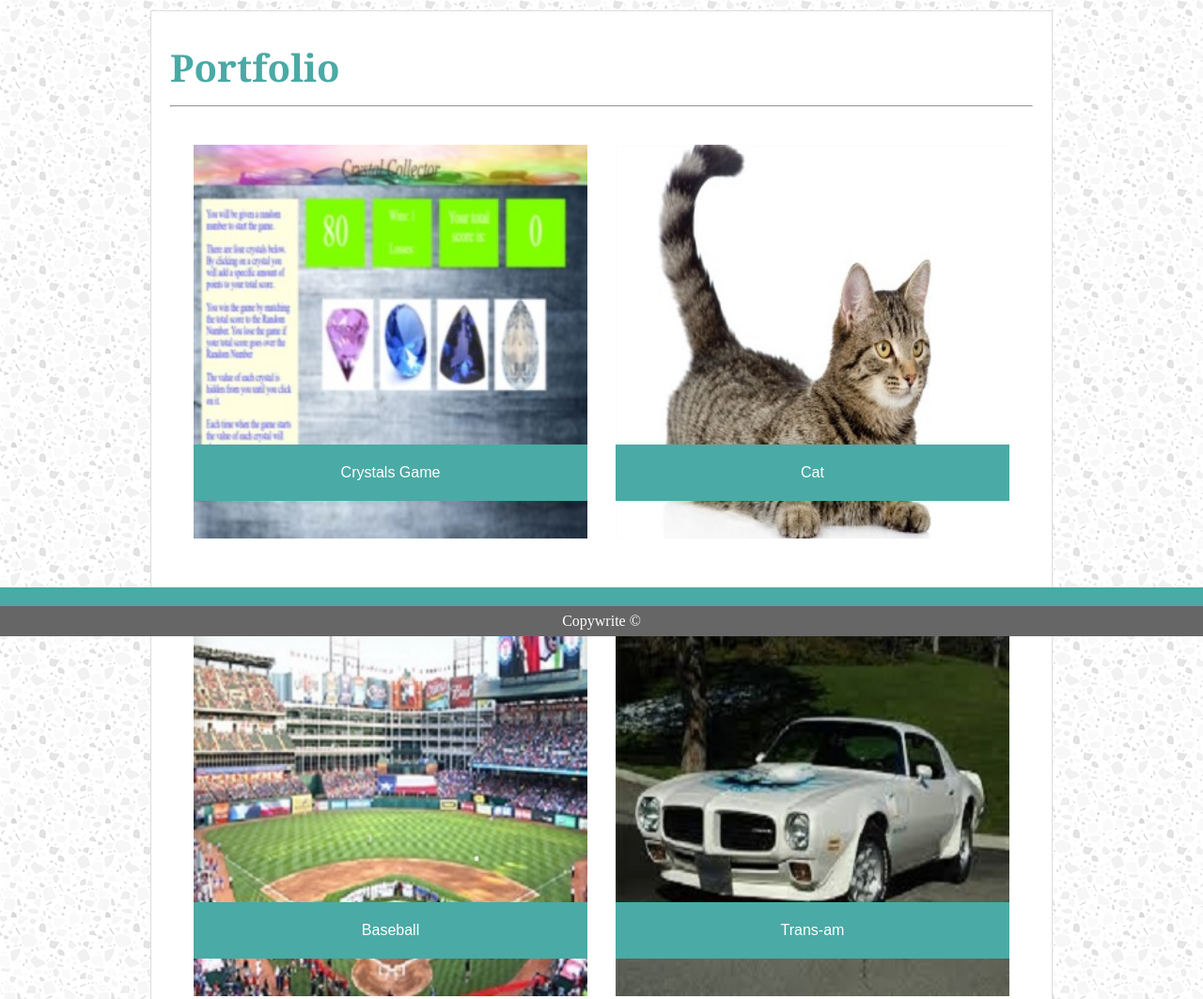
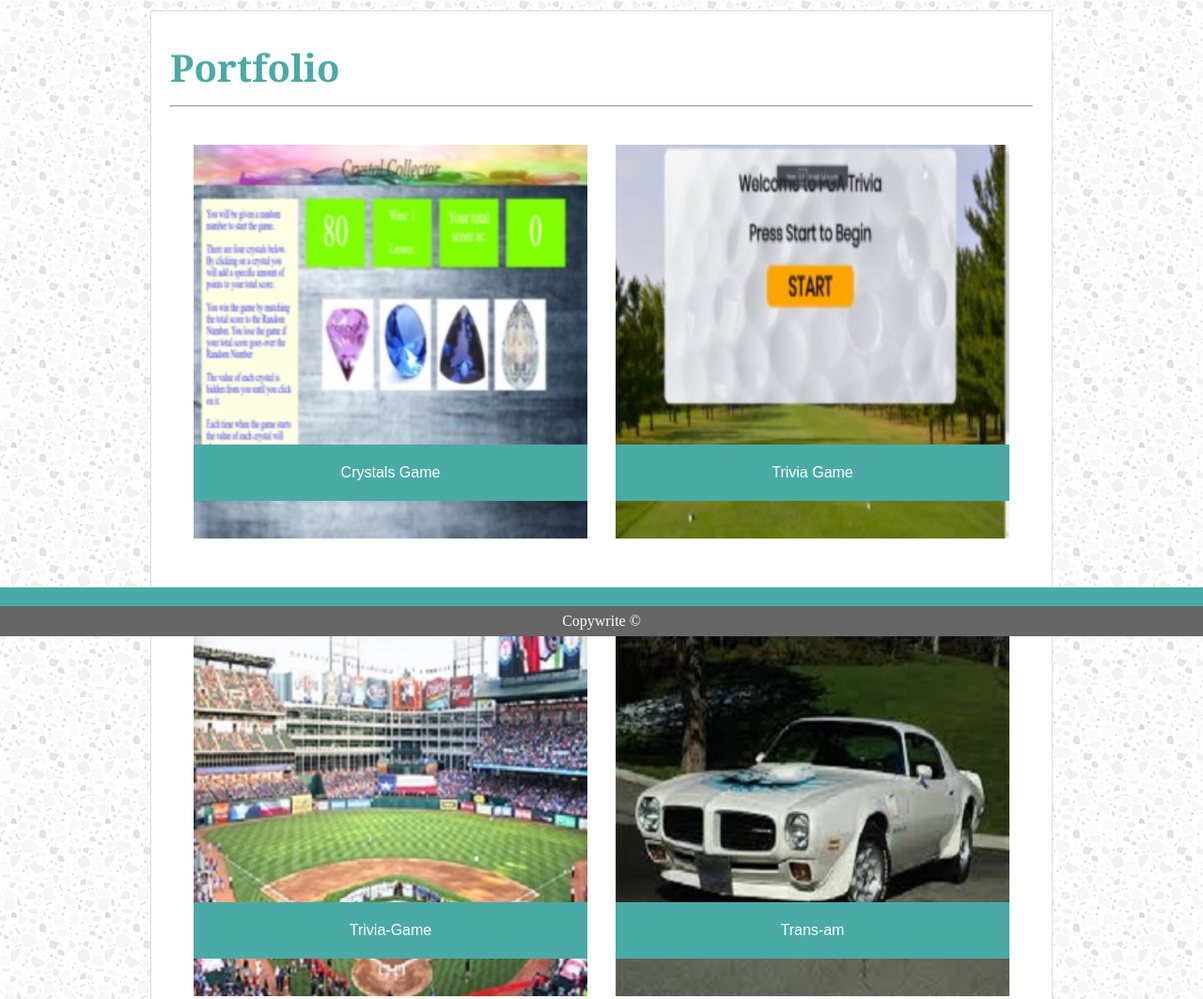
Before and after one commit to onealashley/responsive-portfolio, a plain HTML site: page portfolio.html in a window 1280 px wide. Shown: the part 123-1186 px from the top of the page at 94% size. Drawn offline with Linux system fonts and the light colour scheme.

Commit message:
adding homework

```diff
--- a/portfolio.html
+++ b/portfolio.html
@@ -24,11 +24,11 @@
         <div class="row">
             <div class="column">
                 <a href="https://onealashley.github.io/unit-4-game/" target="_blank" style="text-decoration: none;"><img src="./assets/images/Crystal-Game.jpg" width="100%"><h3>Crystals Game</h3></a>
-                <img src="./assets/images/baseball.jpg" width="100%"><h3>Baseball</h3>
+                <img src="./assets/images/baseball.jpg" width="100%"><h3>Trivia-Game</h3>
                 <img src="./assets/images/beagle.jpg" width="100%"><h3>Beagle</h3>
             </div>
             <div class="column">
-                <img src="./assets/images/cat.jpg" width="100%"><h3>Cat</h3>
+                <a href="https://onealashley.github.io/Trivia-Game/" target="_blank" style="text-decoration: none;"><img src="./assets/images/trivia-game.jpg" width="100%"><h3>Trivia Game</h3>
                 <img src="./assets/images/trans-am.jpg" width="100%"><h3>Trans-am</h3>
                 <img src="./assets/images/golf.jpg" width="100%"><h3>Golf</h3>
             </div>
```
Also changed, not shown: assets/images/trivia-game.jpg (added).
